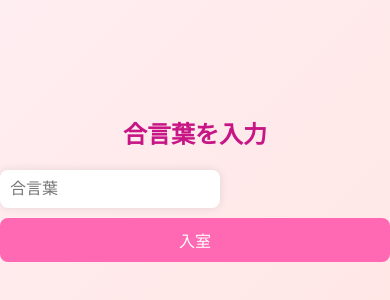
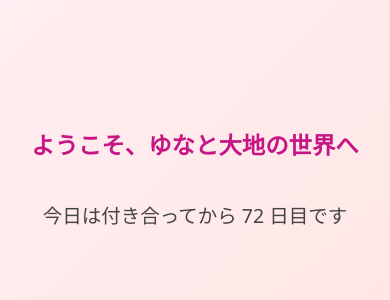
Before and after one commit to dicedev0920/ykd_loredir, a plain HTML site: page index.html in a window 390 px wide. Shown: the part 242-542 px from the top of the page. Drawn offline with Linux system fonts and the light colour scheme.

Commit message:
remove password + mobile design

```diff
--- a/index.html
+++ b/index.html
@@ -2,6 +2,7 @@
 <html lang="ja">
 <head>
   <meta charset="UTF-8">
+  <meta name="viewport" content="width=device-width, initial-scale=1.0">
   <title>ゆなとわしの秘密の部屋</title>
   <style>
     body {
@@ -9,94 +10,46 @@
       padding: 0;
       background: linear-gradient(135deg, #fff0f5, #ffe4e1);
       font-family: 'Segoe UI', sans-serif;
-      text-align: center;
       display: flex;
       flex-direction: column;
+      align-items: center;
       justify-content: center;
       height: 100vh;
+      text-align: center;
+      box-sizing: border-box;
     }
 
     h1 {
-      font-size: 24px;
+      font-size: 6vw;
       color: #c71585;
-      margin-bottom: 20px;
+      margin-bottom: 5vw;
     }
 
-    input[type="password"] {
-      padding: 10px;
-      font-size: 16px;
-      border: none;
-      border-radius: 8px;
-      box-shadow: 0 0 10px rgba(0,0,0,0.1);
-      width: 200px;
-      margin-bottom: 10px;
-    }
-
-    button {
-      padding: 10px 20px;
-      font-size: 16px;
-      background-color: #ff69b4;
-      color: white;
-      border: none;
-      border-radius: 8px;
-      cursor: pointer;
-      transition: background-color 0.3s;
-    }
-
-    button:hover {
-      background-color: #ff1493;
-    }
-
-    #content {
-      display: none;
-      margin-top: 30px;
-      animation: fadeIn 1s ease-in-out;
-    }
-
-    #content h2 {
-      font-size: 22px;
-      color: #d63384;
-    }
-
-    #content p {
-      font-size: 18px;
+    p {
+      font-size: 5vw;
       color: #444;
     }
 
-    @keyframes fadeIn {
-      from { opacity: 0; transform: translateY(10px); }
-      to { opacity: 1; transform: translateY(0); }
+    @media (min-width: 600px) {
+      h1 {
+        font-size: 28px;
+      }
+
+      p {
+        font-size: 20px;
+      }
     }
   </style>
 </head>
 <body>
-  <h1>合言葉を入力</h1>
-  <input type="password" id="pw" placeholder="合言葉">
-  <button onclick="checkPW()">入室</button>
-
-  <div id="content">
-    <h2>ようこそ、ゆなと大地の世界へ</h2>
-    <p>今日は付き合ってから <span id="days">...</span> 日目です</p>
-  </div>
+  <h1>ようこそ、ゆなと大地の世界へ</h1>
+  <p>今日は付き合ってから <span id="days">...</span> 日目です</p>
 
   <script>
     const startDate = new Date("2025-05-12");
-
-    function checkPW() {
-      const input = document.getElementById("pw").value;
-      if (input === "ynlove77") {
-        document.querySelector("input").style.display = "none";
-        document.querySelector("button").style.display = "none";
-        document.querySelector("h1").style.display = "none";
-        document.getElementById("content").style.display = "block";
-
-        const now = new Date();
-        const diff = Math.floor((now - startDate) / (1000 * 60 * 60 * 24));
-        document.getElementById("days").textContent = diff;
-      } else {
-        alert("合言葉が違うよ！");
-      }
-    }
+    const now = new Date();
+    const diff = Math.floor((now - startDate) / (1000 * 60 * 60 * 24)) + 1;
+    document.getElementById("days").textContent = diff;
   </script>
 </body>
 </html>
```
